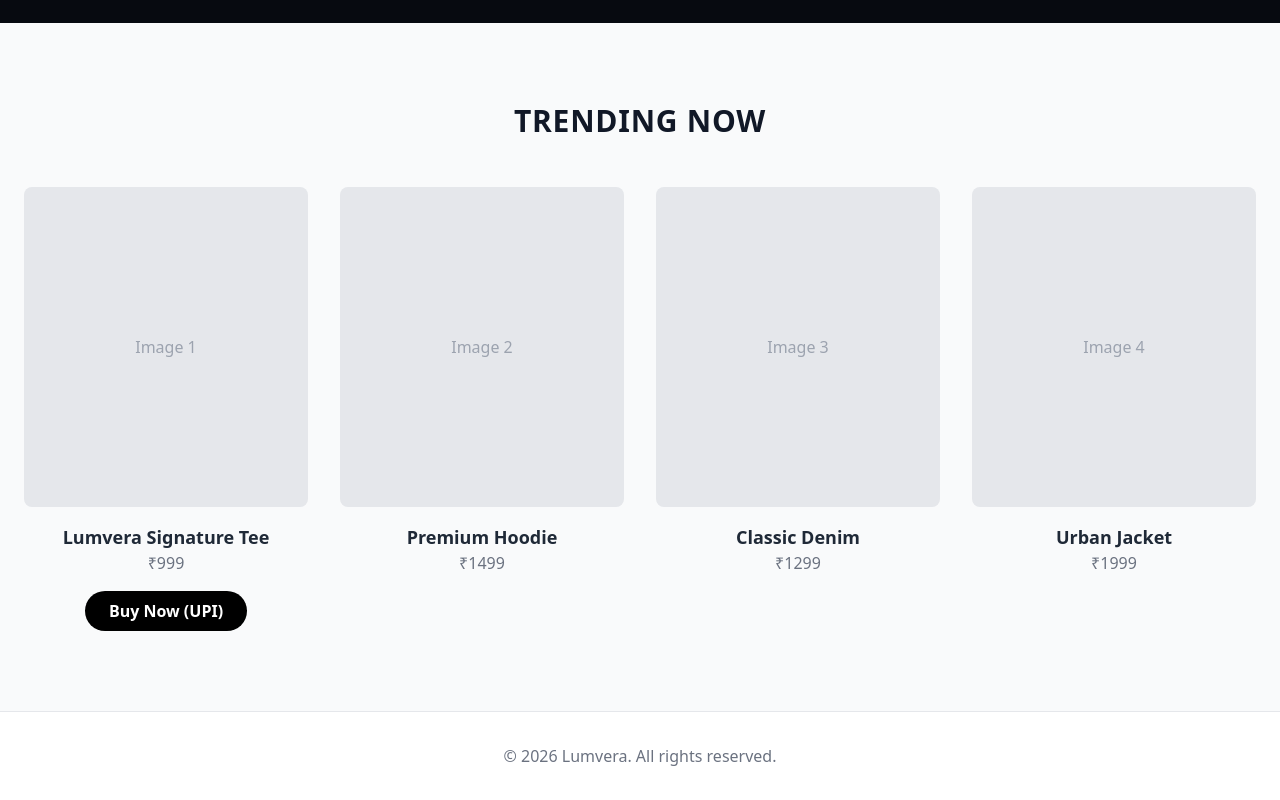
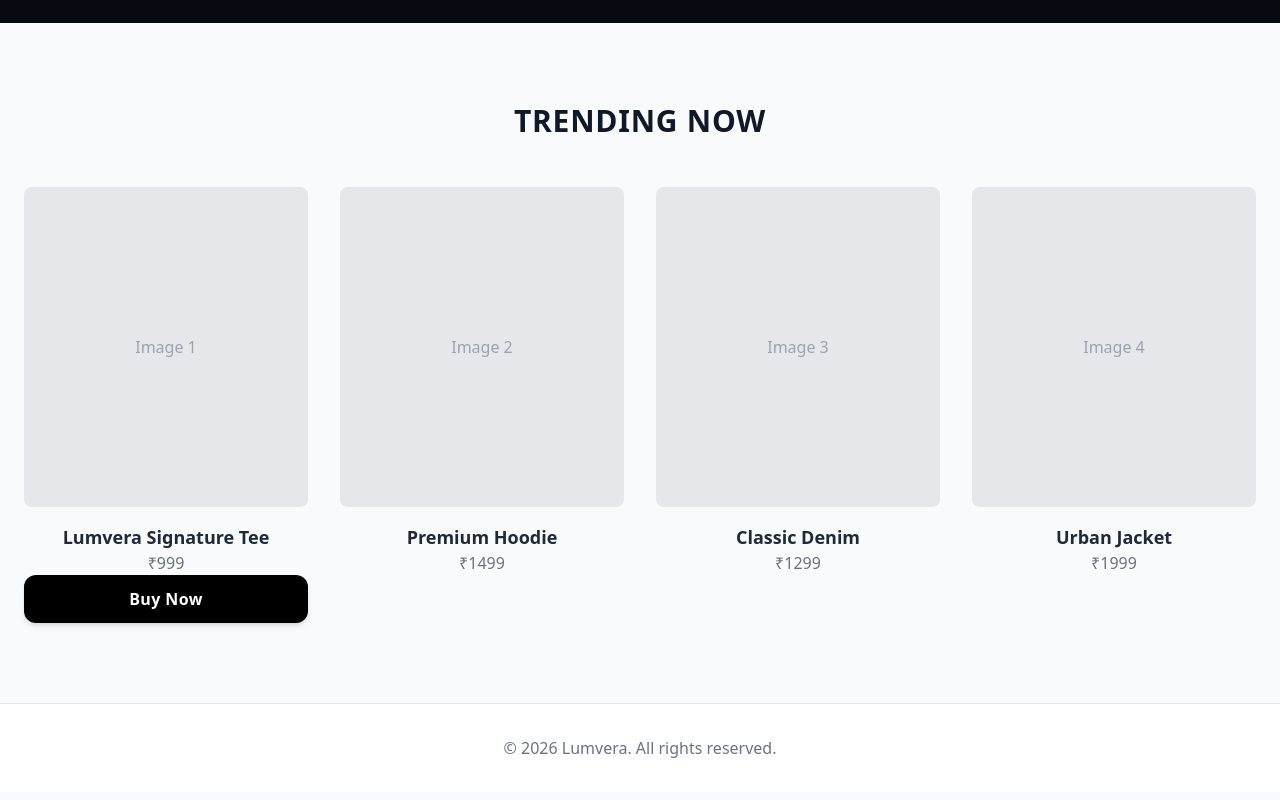
Before and after one commit to mshifin961-art/Lumvera-website, a plain HTML site: page index.html in a window 1280 px wide. Shown: the part 661-1461 px from the top of the page. Drawn offline with nearby package versions, Linux system fonts and the light colour scheme.

Commit message:
index.html

```diff
--- a/index.html
+++ b/index.html
@@ -46,8 +46,9 @@
                 </div>
                 <h4 class="text-lg font-semibold text-gray-800">Lumvera Signature Tee</h4>
                 <p class="text-gray-500">₹999</p>
-                <a href="upi://pay?pa=8086796775@fam&pn=Lumvera&cu=INR" class="mt-4 inline-block bg-black text-white px-6 py-2 rounded-full font-bold hover:bg-gray-800 transition-colors">
-    Buy Now (UPI)
+                <a href="https://docs.google.com/forms/d/e/1FAIpQLSebT--Asy6z2lJWhUAoyd44cc0ZCYYn1_KD6Ad9Lac1W8y4rw/viewform?usp=publish-editor" target="_blank" class="block w-full text-center bg-black text-white px-4 py-3 rounded-xl font-bold tracking-wide hover:bg-gray-800 hover:scale-[1.02] transition-all shadow-md">
+    Buy Now
+                </a>
                 </a>
             </div>
             <!-- Product 2 -->
```
